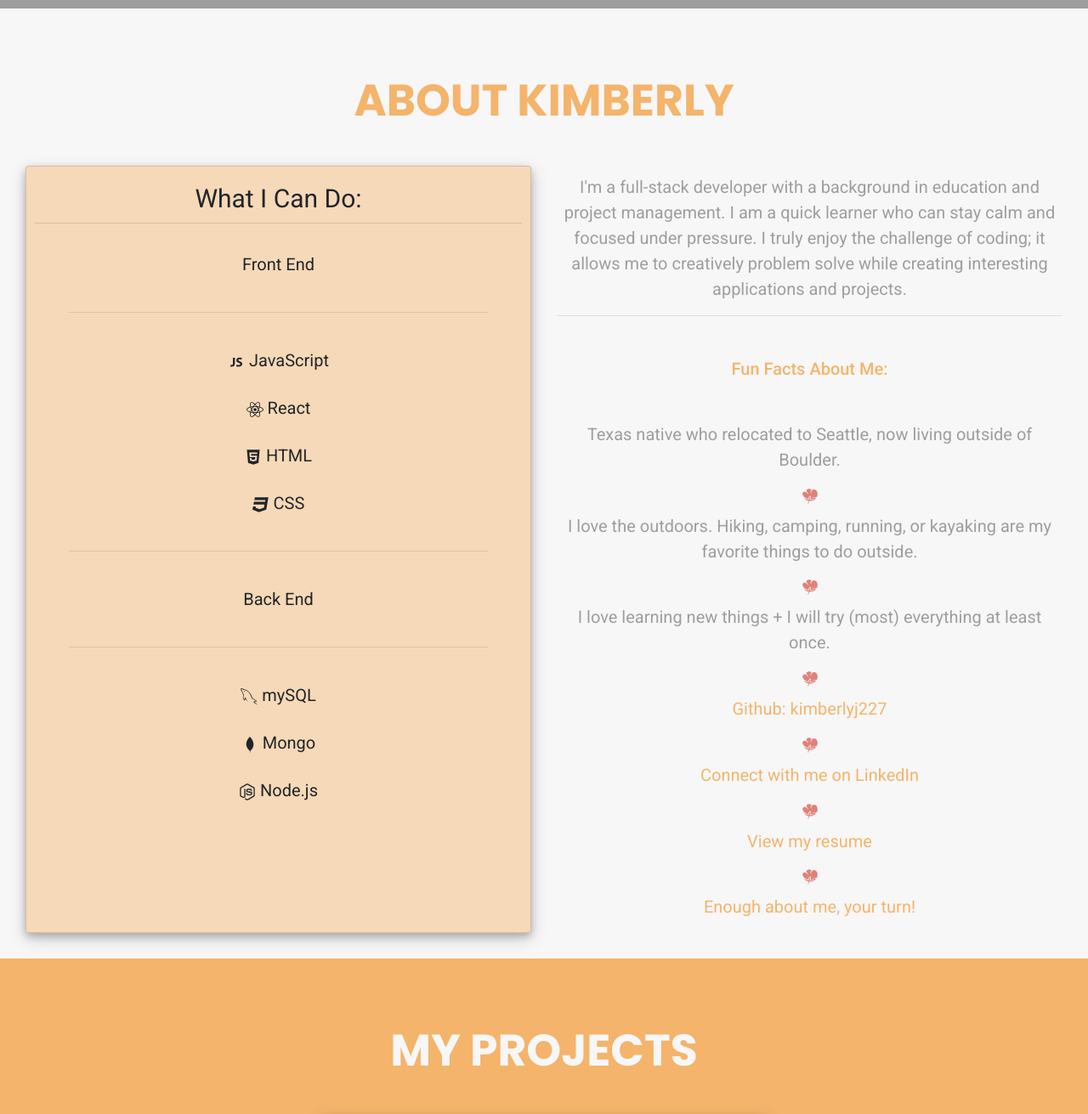
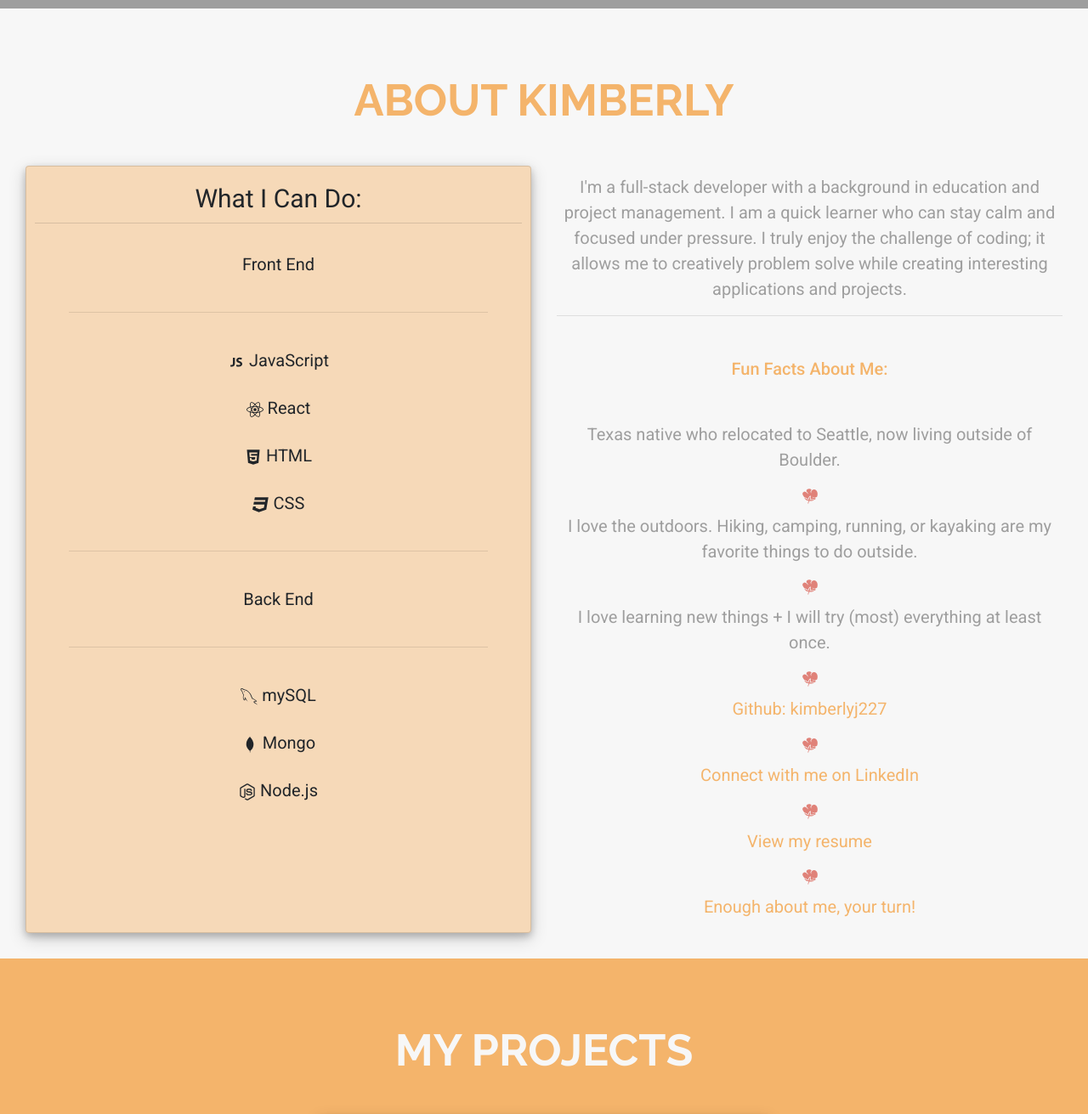
Before and after one commit to kimberlyj227/kimberlyj227.github.io, a React (Create React App) app: page / in a window 1280 px wide. Shown: the part 590-1901 px from the top of the page at 85% size. Built offline with nearby package versions, Linux system fonts and the light colour scheme; grey boxes are pictures that could not be loaded; the HTML template or start-up script is replaced by a standard one.

Commit message:
updated fonts for headers

```diff
--- a/public/index.html
+++ b/public/index.html
@@ -5,6 +5,7 @@
     <link rel="icon" href="%PUBLIC_URL%/favicon.ico" />
     <link href="https://fonts.googleapis.com/css2?family=Poppins:wght@200;400;500;700&family=Roboto:wght@300;400;700&display=swap" rel="stylesheet">
     <link rel="stylesheet" href="https://fonts.googleapis.com/css?family=Roboto:300,400,500,700&display=swap" />
+    <link href="https://fonts.googleapis.com/css2?family=Raleway:wght@400;700&display=swap" rel="stylesheet">
     <link rel="stylesheet" href="https://fonts.googleapis.com/icon?family=Material+Icons" />
     <link
     href="https://maxcdn.bootstrapcdn.com/font-awesome/4.7.0/css/font-awesome.min.css"
--- a/src/components/Navbar.js
+++ b/src/components/Navbar.js
@@ -4,14 +4,14 @@
 
 const Nav = () => {
   return (
-    <div id="nav">
+    <nav>
       <h4
         className="nav">
         <a href="#about" className="link"> ABOUT </a>   ||
         <a href="#portfolio" className="link"> PORTFOLIO </a>   ||
         <a href="#contact" className="link"> CONTACT </a>
       </h4>
-    </div>
+    </nav>
   )
 }
 
--- a/src/styles/About.css
+++ b/src/styles/About.css
@@ -14,7 +14,7 @@
 #about h2 {
 
     font-size: 52px;
-    font-family: "Poppins";
+    font-family: "Raleway", sans-serif;
     font-weight: 700;
     line-height: 1.058;
     text-align: center;
--- a/src/styles/Contact.css
+++ b/src/styles/Contact.css
@@ -7,7 +7,7 @@
 
 #contact h2 {
     font-size: 52px;
-    font-family: "Poppins";
+    font-family: "Raleway", sans-serif;
     font-weight: 700;
     line-height: 1.058;
     text-align: center;
--- a/src/styles/Navbar.css
+++ b/src/styles/Navbar.css
@@ -12,6 +12,7 @@
   margin-bottom: 20px;
   padding: 20px;
   color: #424242;
+  font-family: "Roboto", sans-serif;
 }
 
 h4:hover {
@@ -27,7 +28,8 @@
 
 
 a:hover {
-  text-decoration: none;
+  text-decoration: none !important;
+  color: #f7f7f7 !important;
 }
 
 @media only screen and (max-width: 600px) {
--- a/src/styles/Portfolio.css
+++ b/src/styles/Portfolio.css
@@ -14,7 +14,7 @@
   #portfolio h2 {
 
       font-size: 52px;
-      font-family: "Poppins";
+      font-family: "Raleway", sans-serif;
       font-weight: 700;
       line-height: 1.058;
       text-align: center;
```
